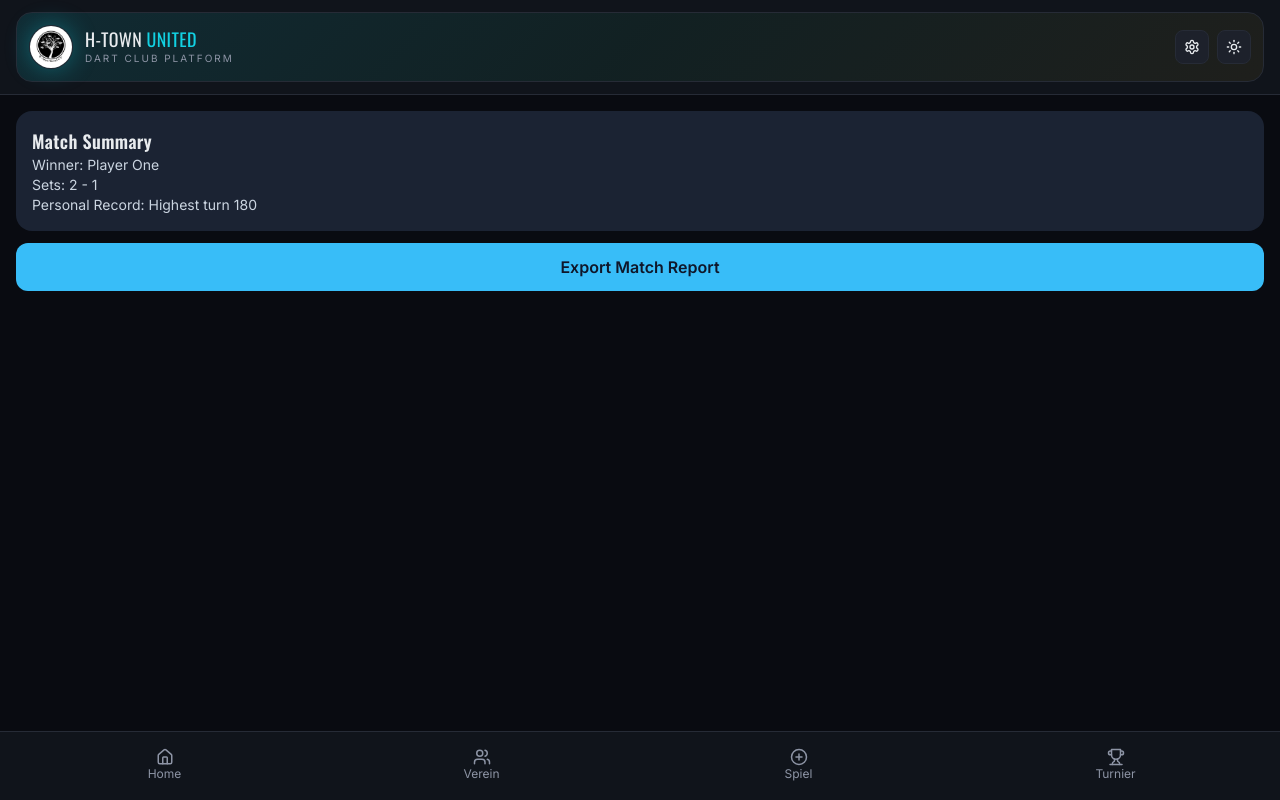
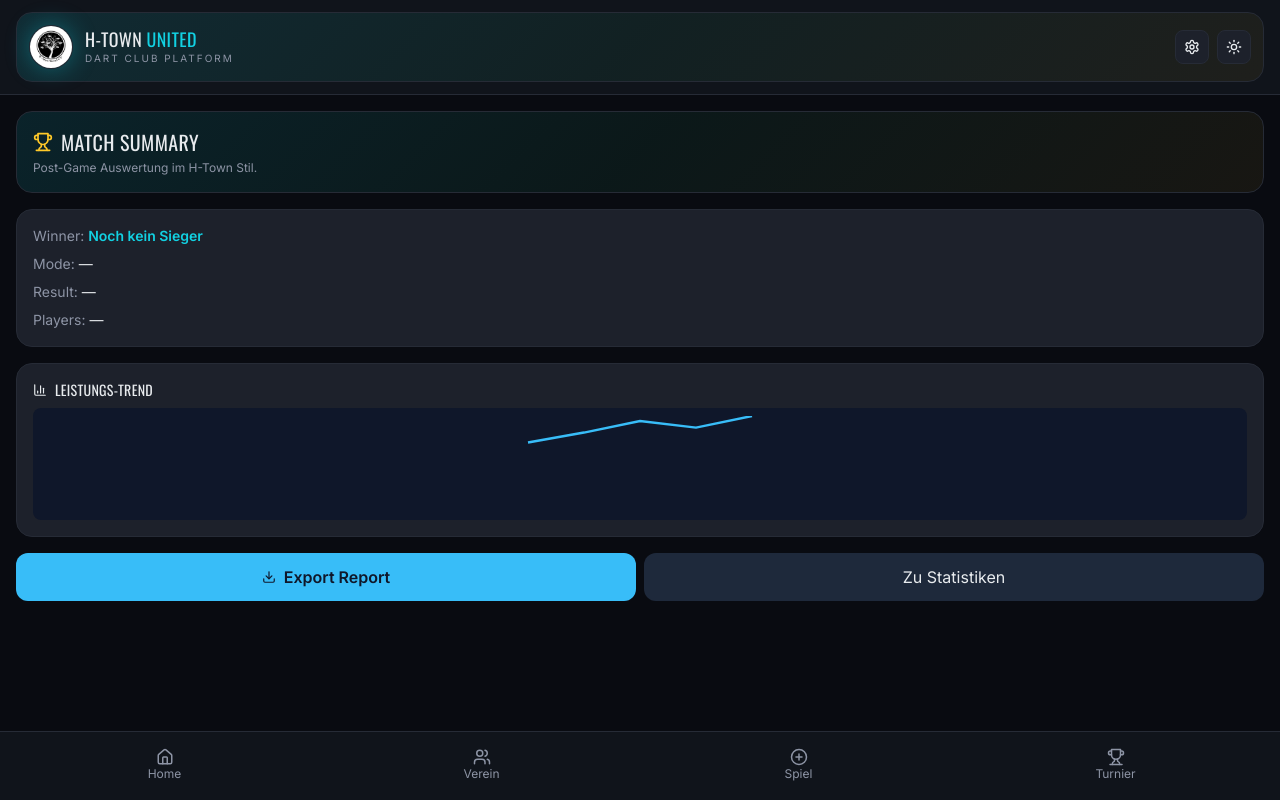
Before and after one commit to Martin-Mue/H-Town-United-Dartsapp-byClawdbot, a React (Vite) app in the folder frontend/: page /match-summary in a window 1280 px wide. Built offline with nearby package versions, Linux system fonts and the light colour scheme.

Commit message:
refactor: align post-match summary with h-town style analytics view

```diff
--- a/frontend/src/features/games/MatchSummaryScreen.tsx
+++ b/frontend/src/features/games/MatchSummaryScreen.tsx
@@ -1,10 +1,43 @@
-/** Displays post-match insights and optional export action. */
+import { useMemo } from 'react';
+import { Link } from 'react-router-dom';
+import { Trophy, BarChart3, Download } from 'lucide-react';
+import { AverageTrendChart } from '../../components/analytics/AverageTrendChart';
+
+type HistoryEntry = {
+  id: string;
+  playedAt: string;
+  mode: string;
+  players: Array<{ id: string; name: string }>;
+  winnerPlayerId: string | null;
+  winnerName: string | null;
+  resultLabel: string;
+};
+
+/** Post-game summary styled after h-town-united stats mindset with export + trend sections. */
 export function MatchSummaryScreen() {
+  const lastMatch = useMemo<HistoryEntry | null>(() => {
+    try {
+      const raw = window.localStorage.getItem('htown-match-history');
+      const entries = raw ? (JSON.parse(raw) as HistoryEntry[]) : [];
+      return entries[0] ?? null;
+    } catch {
+      return null;
+    }
+  }, []);
+
+  const trendValues = useMemo(() => {
+    if (!lastMatch) return [42, 48, 55, 51, 58];
+    const base = 50 + (lastMatch.winnerName ? 6 : 0);
+    return [base - 10, base - 6, base - 2, base + 1, base + 4];
+  }, [lastMatch]);
+
   const exportSummary = () => {
     const payload = {
-      matchId: 'sample-match',
-      winner: 'Player One',
-      summary: 'Sets 2:1, Leg Avg 68.4',
+      matchId: lastMatch?.id ?? 'sample-match',
+      winner: lastMatch?.winnerName ?? 'Unknown',
+      summary: lastMatch?.resultLabel ?? 'No result data',
+      players: lastMatch?.players ?? [],
+      mode: lastMatch?.mode ?? 'X01_501',
       generatedAt: new Date().toISOString(),
     };
 
@@ -17,17 +50,33 @@ export function MatchSummaryScreen() {
   };
 
   return (
-    <section className="space-y-3">
-      <div className="rounded-2xl bg-panel p-4">
-        <h2 className="text-lg font-semibold">Match Summary</h2>
-        <p className="text-sm text-slate-300">Winner: Player One</p>
-        <p className="text-sm text-slate-300">Sets: 2 - 1</p>
-        <p className="text-sm text-slate-300">Personal Record: Highest turn 180</p>
+    <section className="space-y-4 animate-[fadeIn_.25s_ease]">
+      <div className="hero-gradient rounded-2xl border soft-border p-4">
+        <div className="flex items-center gap-2">
+          <Trophy size={20} className="text-[var(--accent)]" />
+          <h2 className="text-xl uppercase">Match Summary</h2>
+        </div>
+        <p className="text-xs muted-text mt-1">Post-Game Auswertung im H-Town Stil.</p>
       </div>
 
-      <button onClick={exportSummary} className="w-full rounded-xl bg-accent p-3 font-semibold text-slate-900">
-        Export Match Report
-      </button>
+      <div className="rounded-2xl card-bg border soft-border p-4 space-y-2 text-sm">
+        <p><span className="muted-text">Winner:</span> <span className="font-semibold primary-text">{lastMatch?.winnerName ?? 'Noch kein Sieger'}</span></p>
+        <p><span className="muted-text">Mode:</span> {lastMatch?.mode?.replace('_', ' ') ?? '—'}</p>
+        <p><span className="muted-text">Result:</span> {lastMatch?.resultLabel ?? '—'}</p>
+        <p><span className="muted-text">Players:</span> {lastMatch?.players.map((p) => p.name).join(' vs ') ?? '—'}</p>
+      </div>
+
+      <div className="rounded-2xl card-bg border soft-border p-4">
+        <h3 className="text-sm uppercase mb-2 flex items-center gap-2"><BarChart3 size={14} /> Leistungs-Trend</h3>
+        <AverageTrendChart values={trendValues} />
+      </div>
+
+      <div className="grid grid-cols-2 gap-2">
+        <button onClick={exportSummary} className="rounded-xl bg-sky-400 p-3 font-semibold text-slate-900 flex items-center justify-center gap-2">
+          <Download size={14} /> Export Report
+        </button>
+        <Link to="/statistics" className="rounded-xl bg-slate-800 p-3 text-center">Zu Statistiken</Link>
+      </div>
     </section>
   );
 }
```
